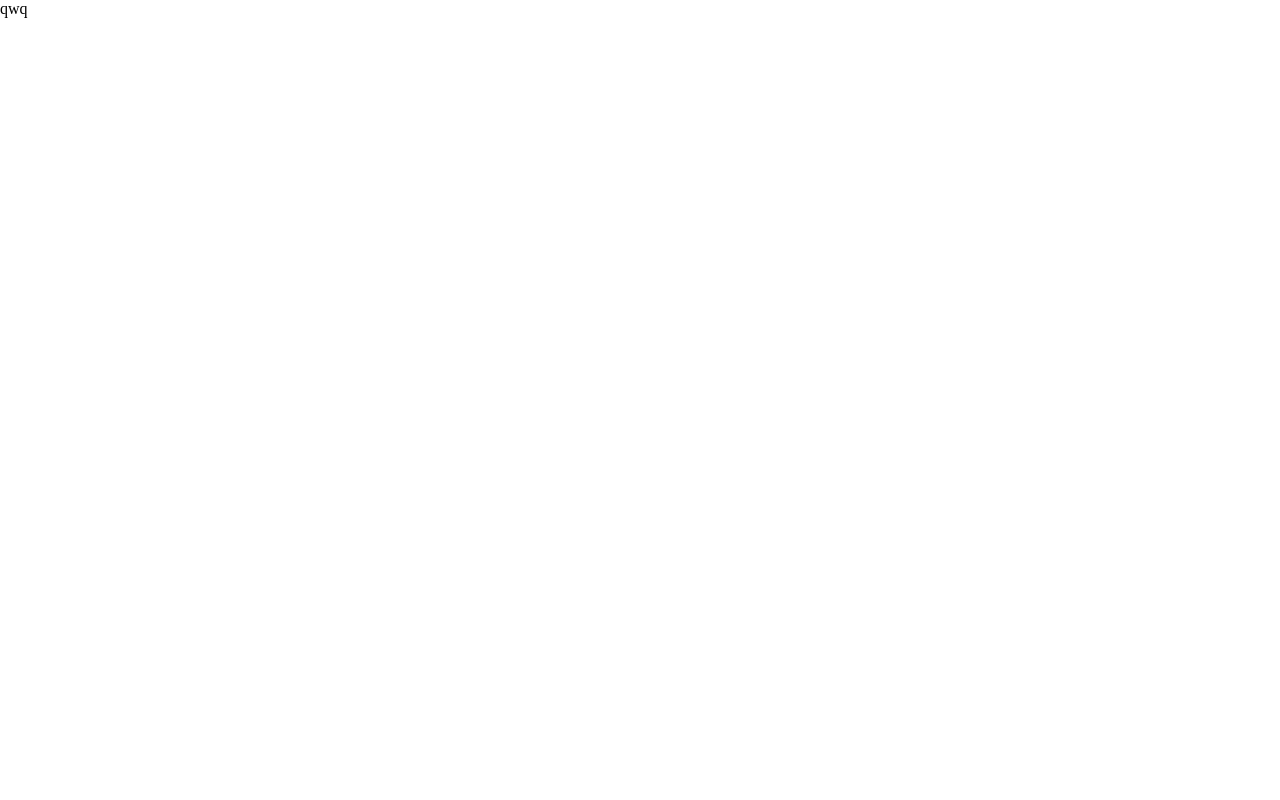
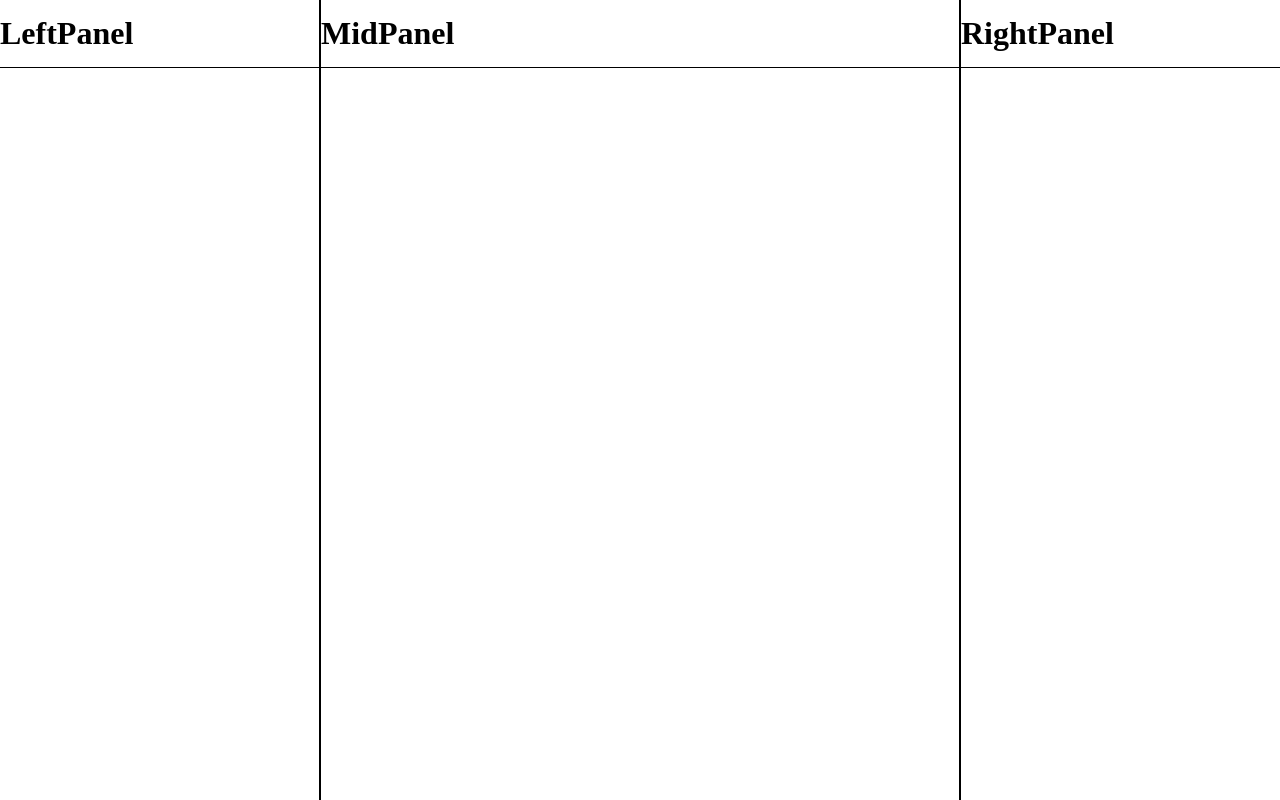
Before and after one commit to ERUIHNIYHBKBNF/mini-lowcode, a React (Create React App) app: page / in a window 1280 px wide. Built offline with nearby package versions, Linux system fonts and the light colour scheme.

Commit message:
feat: 基础页面及数据格式定义

```diff
--- a/src/index.css
+++ b/src/index.css
@@ -2,3 +2,8 @@ body {
   margin: 0;
   padding: 0;
 }
+h1 {
+  margin: 0;
+  padding: 15px 0;
+  border-bottom: 1px solid #000;
+}
--- a/src/pages/app/App.css
+++ b/src/pages/app/App.css
@@ -2,4 +2,5 @@
   /* background-color: aqua; */
   height: 100vh;
   width: 100vw;
+  display: flex;
 }
--- a/src/pages/app/App.tsx
+++ b/src/pages/app/App.tsx
@@ -1,10 +1,15 @@
 import React from 'react';
 import './App.css';
+import LeftPanel from '../leftPanel';
+import MidPanel from '../midPanel';
+import RightPanel from '../rightPanel';
 
 function App() {
   return (
     <div className="App">
-      qwq
+      <LeftPanel />
+      <MidPanel />
+      <RightPanel />
     </div>
   );
 }
--- /dev/null
+++ b/src/pages/leftPanel/index.tsx
@@ -0,0 +1,12 @@
+import React from "react";
+import './style.css';
+
+export default function LeftPanel() {
+  return (
+    <div className="leftPanel">
+      <div>
+        <h1>LeftPanel</h1>
+      </div>
+    </div>
+  );
+}
--- /dev/null
+++ b/src/pages/leftPanel/style.css
@@ -0,0 +1,4 @@
+.leftPanel {
+  height: 100vh;
+  width: 25vw;
+}
--- /dev/null
+++ b/src/pages/midPanel/index.tsx
@@ -0,0 +1,12 @@
+import React from "react";
+import './style.css';
+
+export default function MidPanel() {
+  return (
+    <div className="midPanel">
+      <div>
+        <h1>MidPanel</h1>
+      </div>
+    </div>
+  );
+}
--- /dev/null
+++ b/src/pages/midPanel/style.css
@@ -0,0 +1,6 @@
+.midPanel {
+  height: 100vh;
+  width: 50vw;
+  border-left: 2px solid black;
+  border-right: 2px solid black;
+}
--- /dev/null
+++ b/src/pages/rightPanel/index.tsx
@@ -0,0 +1,12 @@
+import React from "react";
+import './style.css';
+
+export default function RightPanel() {
+  return (
+    <div className="rightPanel">
+      <div>
+        <h1>RightPanel</h1>
+      </div>
+    </div>
+  );
+}
--- /dev/null
+++ b/src/pages/rightPanel/style.css
@@ -0,0 +1,4 @@
+.rightPanel {
+  height: 100vh;
+  width: 25vw;
+}
```
Also changed, not shown: src/mock/editorData.json (added, +37 -0 lines).
